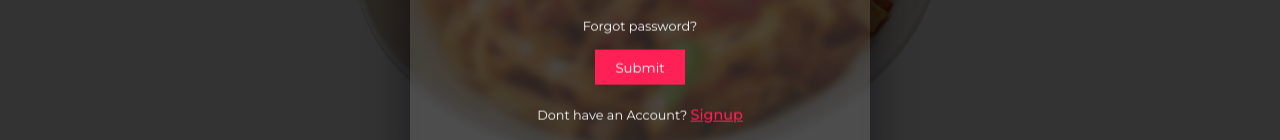
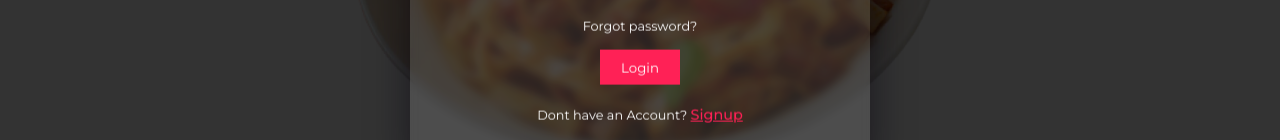
Before and after one commit to bimbo-ade/My-FoodLang, a React (Create React App) app: page /login in a window 1280 px wide. Shown: the part 510-650 px from the top of the page. Built offline with nearby package versions, Linux system fonts and the light colour scheme.

Commit message:
change title of button

```diff
--- a/src/Pages/Login/Login.jsx
+++ b/src/Pages/Login/Login.jsx
@@ -35,7 +35,7 @@ const Login = () => {
           onChange={(e) => setPassword(e.target.value)}
         />
         <p>Forgot password?</p>
-        <button onClick={login}>Submit </button>
+        <button onClick={login}>Login </button>
         <p>
           Dont have an Account?{" "}
           <span>
```
